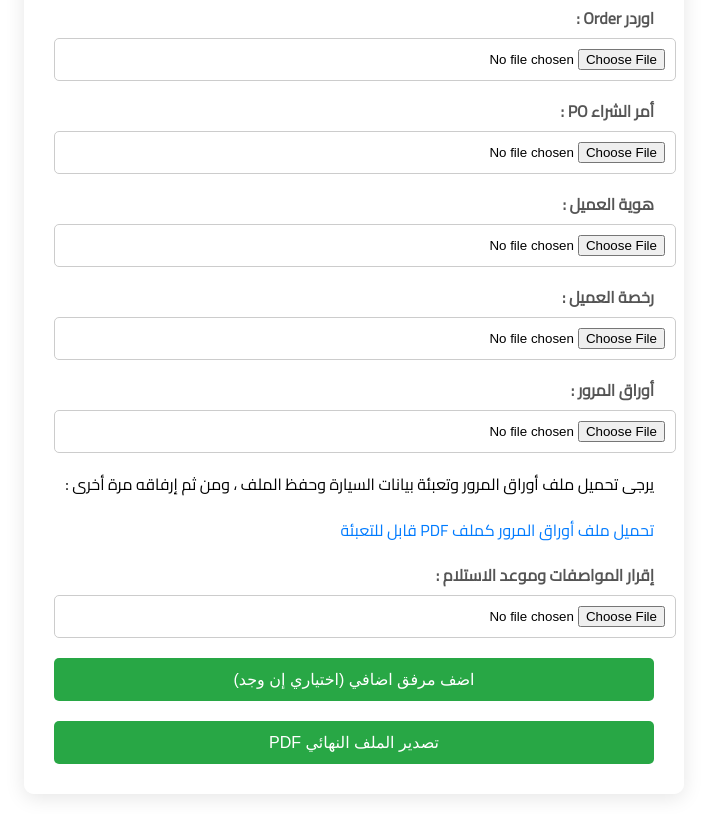
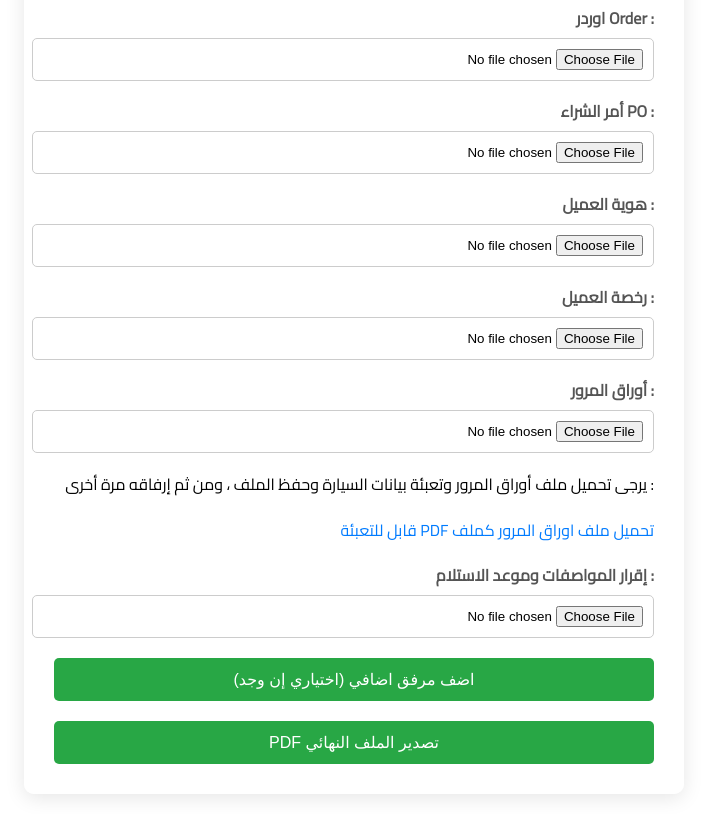
Before and after one commit to mrmnaa17/Invoice, a plain HTML site: page index.html in a window 1280 px wide. Shown: the part 391-1205 px from the top of the page, without its empty margins (286-993 px from the left). Drawn offline with Linux system fonts and the light colour scheme.

Commit message:
Update index.html

```diff
--- a/index.html
+++ b/index.html
@@ -13,6 +13,7 @@
             margin: 0;
             padding: 20px;
             text-align: right;
+            direction: RTL;
         }
 
         h3 {
@@ -120,7 +121,7 @@
                 <input type="file" class="file-input" accept=".pdf, .jpg, .jpeg, .doc, .docx">
             </div>
             <p> : يرجى تحميل ملف أوراق المرور وتعبئة بيانات السيارة وحفظ الملف ، ومن ثم إرفاقه مرة أخرى</p>
-            <a href="https://drive.google.com/uc?export=download&id=1FXmAnpuD2-T2zzX0HuZktNC0y124lkfr" target="_blank">تحميل ملف أوراق المرور كملف PDF قابل للتعبئة</a>
+            <a href="https://drive.google.com/uc?export=download&id=1FXmAnpuD2-T2zzX0HuZktNC0y124lkfr" target="_blank">تحميل ملف اوراق المرور كملف PDF قابل للتعبئة</a>
             <div class="file-input-container">
                 <label> : إقرار المواصفات وموعد الاستلام</label>
                 <input type="file" class="file-input" accept=".pdf, .jpg, .jpeg, .doc, .docx">
```
